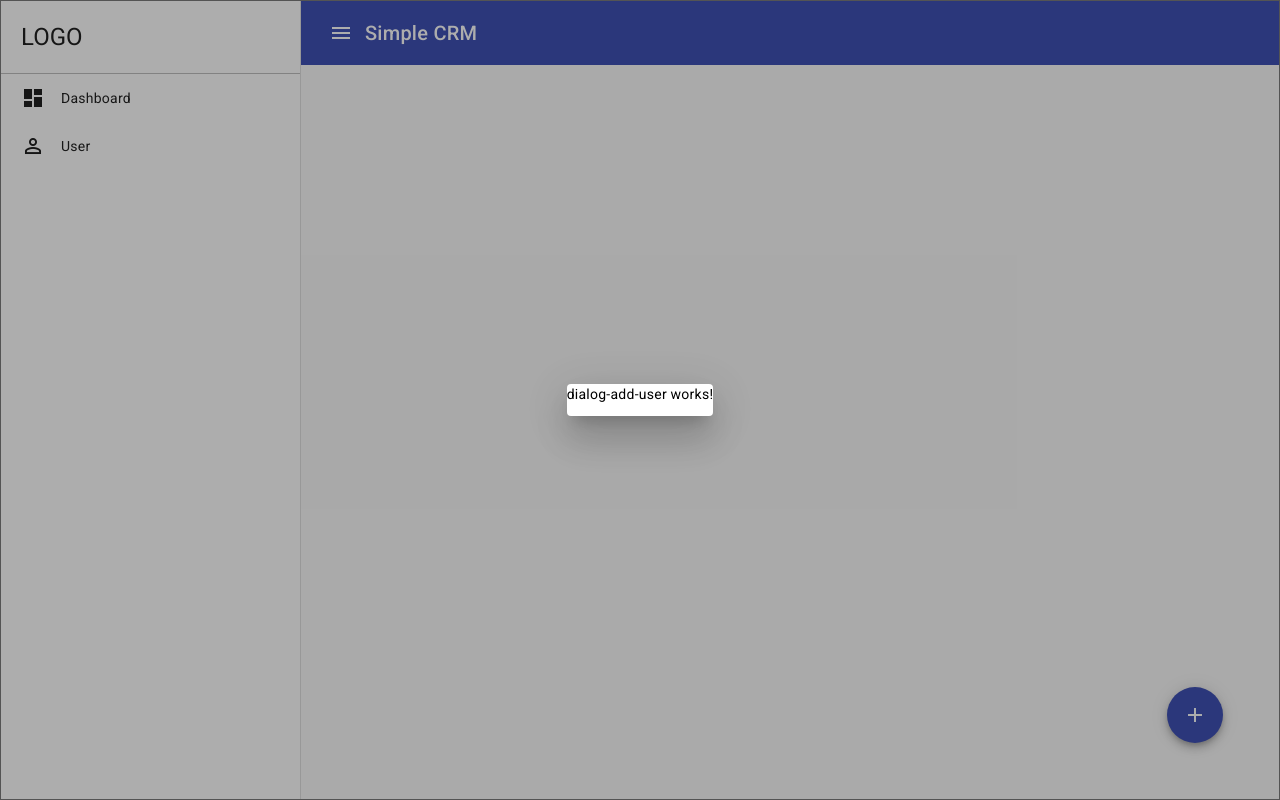
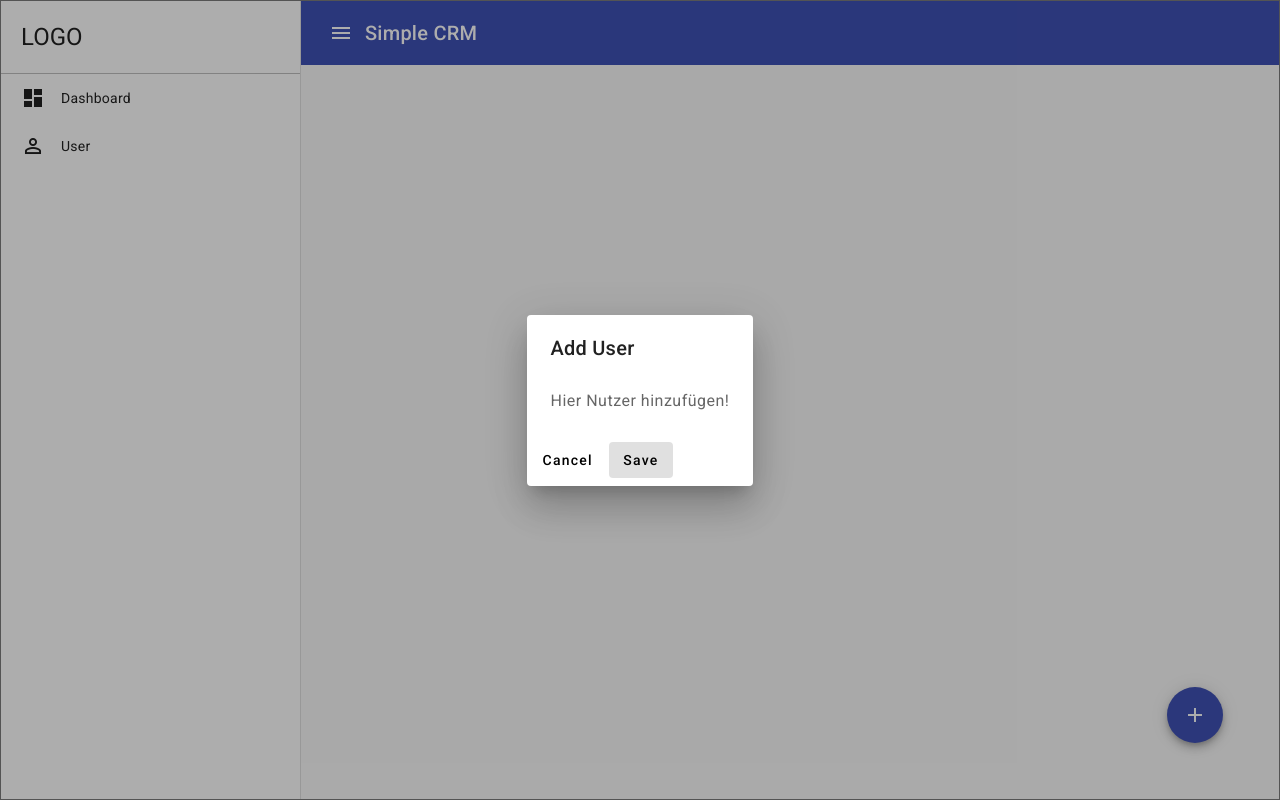
Before and after one commit to KayBeckmann/simpleCRM, an Angular app: page /user in a window 1280 px wide. Both pictures are taken after a click on the button "add". Built offline with nearby package versions, Linux system fonts and the light colour scheme.

Commit message:
first layout dialog

```diff
--- a/src/app/dialog-add-user/dialog-add-user.component.html
+++ b/src/app/dialog-add-user/dialog-add-user.component.html
@@ -1 +1,6 @@
-<p>dialog-add-user works!</p>
+<h1 mat-dialog-title>Add User</h1>
+<div mat-dialog-content>Hier Nutzer hinzufügen!</div>
+<div mat-dialog-actions>
+  <button mat-button>Cancel</button>
+  <button mat-button cdkFocusInitial>Save</button>
+</div>
```
